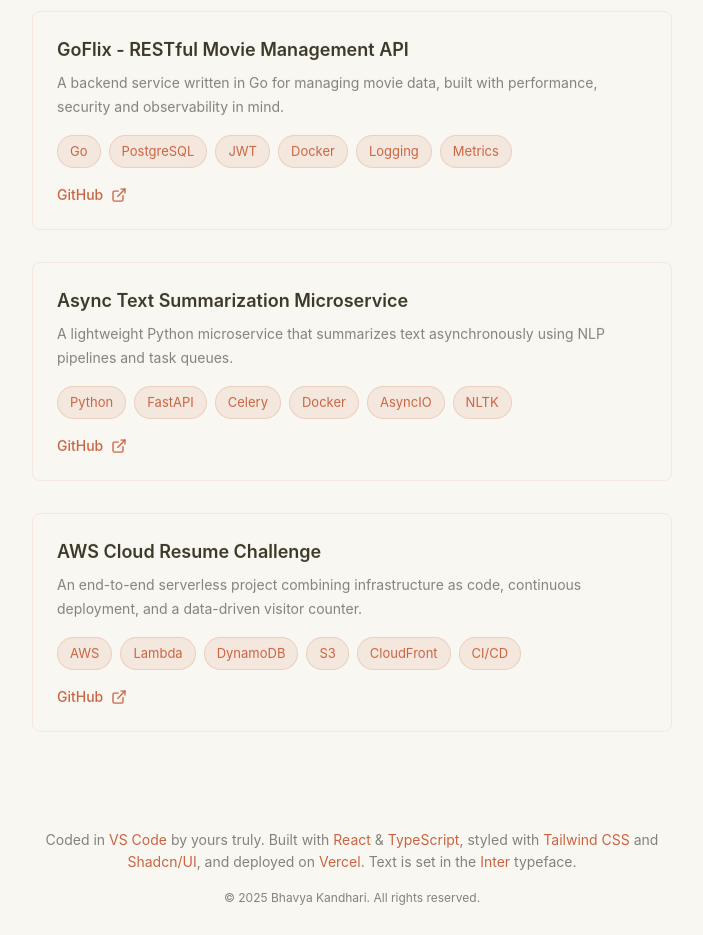
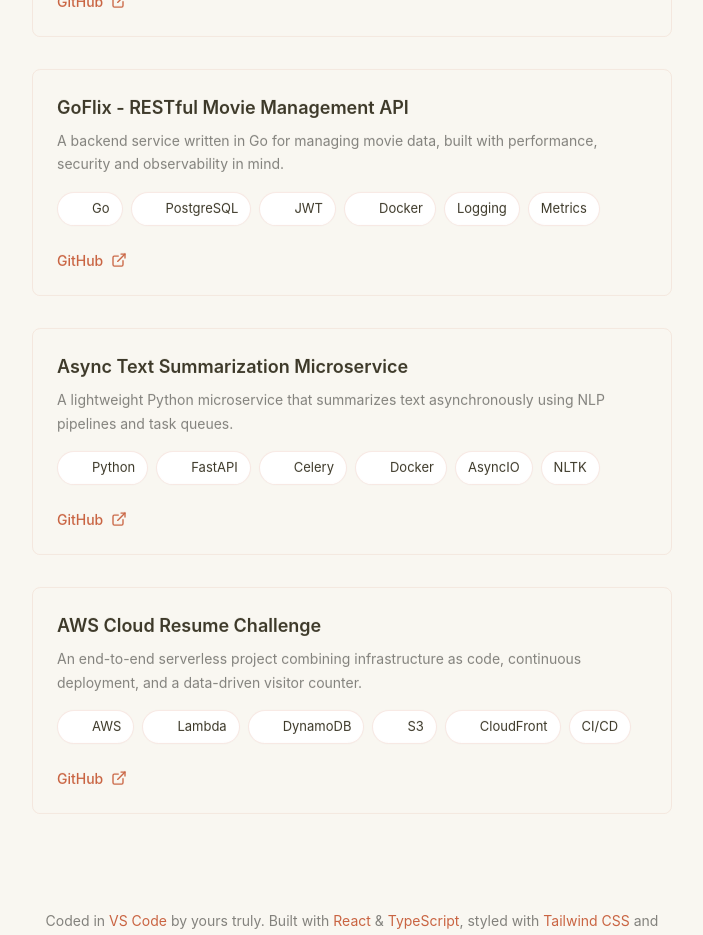
Before and after one commit to bkandh30/bhavya-portfolio-v3, a React (Vite) app: page / in a window 1280 px wide. Shown: the part 2860-3795 px from the top of the page, without its empty margins (576-1279 px from the left). Built offline with nearby package versions, Linux system fonts and the light colour scheme; grey boxes are pictures that could not be loaded; a web font is replaced by a local one.

Commit message:
Updated projects section

```diff
--- a/src/components/sections/ProjectsSection.tsx
+++ b/src/components/sections/ProjectsSection.tsx
@@ -1,5 +1,47 @@
 import { ExternalLink } from "lucide-react";
 import { projects } from "@/data/projects";
+
+const getIconSlug = (tech: string): string | null => {
+  const slugMap: Record<string, string> = {
+    "Next.js": "nextdotjs",
+    TypeScript: "typescript",
+    Turso: "turso",
+    "Upstash Redis": "upstash",
+    Drizzle: "drizzle",
+    Vercel: "vercel",
+    Rust: "rust",
+    Docker: "docker",
+    PostgreSQL: "postgresql",
+    "Github Actions": "githubactions",
+    Go: "go",
+    JWT: "jsonwebtokens",
+    Python: "python",
+    FastAPI: "fastapi",
+    Celery: "celery",
+    AWS: "amazonwebservices",
+    Lambda: "awslambda",
+    DynamoDB: "amazondynamodb",
+    S3: "amazons3",
+    CloudFront: "amazoncloudfront",
+    React: "react",
+    "Tailwind CSS": "tailwindcss",
+    "Node.js": "nodedotjs",
+  };
+
+  const generics = [
+    "Warp",
+    "SQLx",
+    "Logging",
+    "Metrics",
+    "AsyncIO",
+    "NLTK",
+    "CI/CD",
+  ];
+
+  if (generics.includes(tech)) return null;
+
+  return slugMap[tech] || tech.toLowerCase();
+};
 
 export const ProjectsSection = () => {
   return (
@@ -68,22 +110,38 @@ export const ProjectsSection = () => {
                 {project.description}
               </p>
 
-              {/* Tech Stack */}
-              <div className="flex flex-wrap gap-2 mb-4">
-                {project.technologies.map((tech) => (
+              {/* Tech Stack with Icons */}
+              <div className="flex flex-wrap gap-2 mb-6">
+                {project.technologies.map((tech) => {
+                  const iconSlug = getIconSlug(tech);
+
+                  return (
                     <span
                       key={tech}
-                    className="px-3 py-1.5 rounded-full"
+                      className="px-3 py-1.5 rounded-full flex items-center gap-2 transition-all duration-300 hover:scale-105"
                       style={{
                         fontSize: "13px",
-                      backgroundColor: "rgba(201, 100, 66, 0.1)",
-                      color: "#c96442",
-                      border: "1px solid rgba(201, 100, 66, 0.2)",
+                        backgroundColor: "white",
+                        color: "#3d3929",
+                        border: "1px solid rgba(201, 100, 66, 0.15)",
+                        boxShadow: "0 1px 2px rgba(0,0,0,0.02)",
                       }}
                     >
+                      {iconSlug && (
+                        <img
+                          src={`https://cdn.simpleicons.org/${iconSlug}`}
+                          alt=""
+                          className="w-3.5 h-3.5 opacity-70"
+                          loading="lazy"
+                          onError={(e) => {
+                            e.currentTarget.style.display = "none";
+                          }}
+                        />
+                      )}
                       {tech}
                     </span>
-                ))}
+                  );
+                })}
               </div>
 
               {/* Links */}
```
Lines whose indentation alone changed are shown as unchanged.
